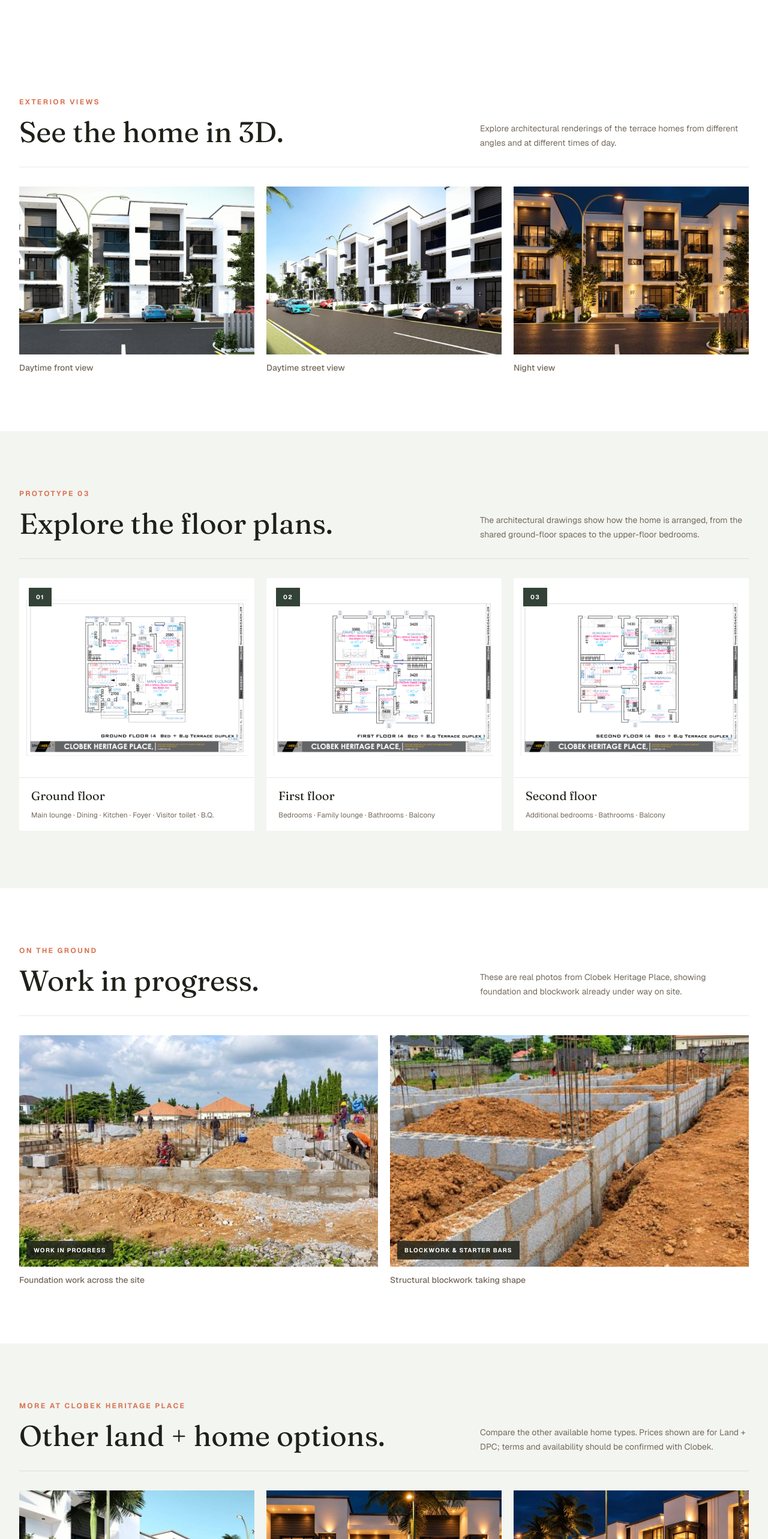
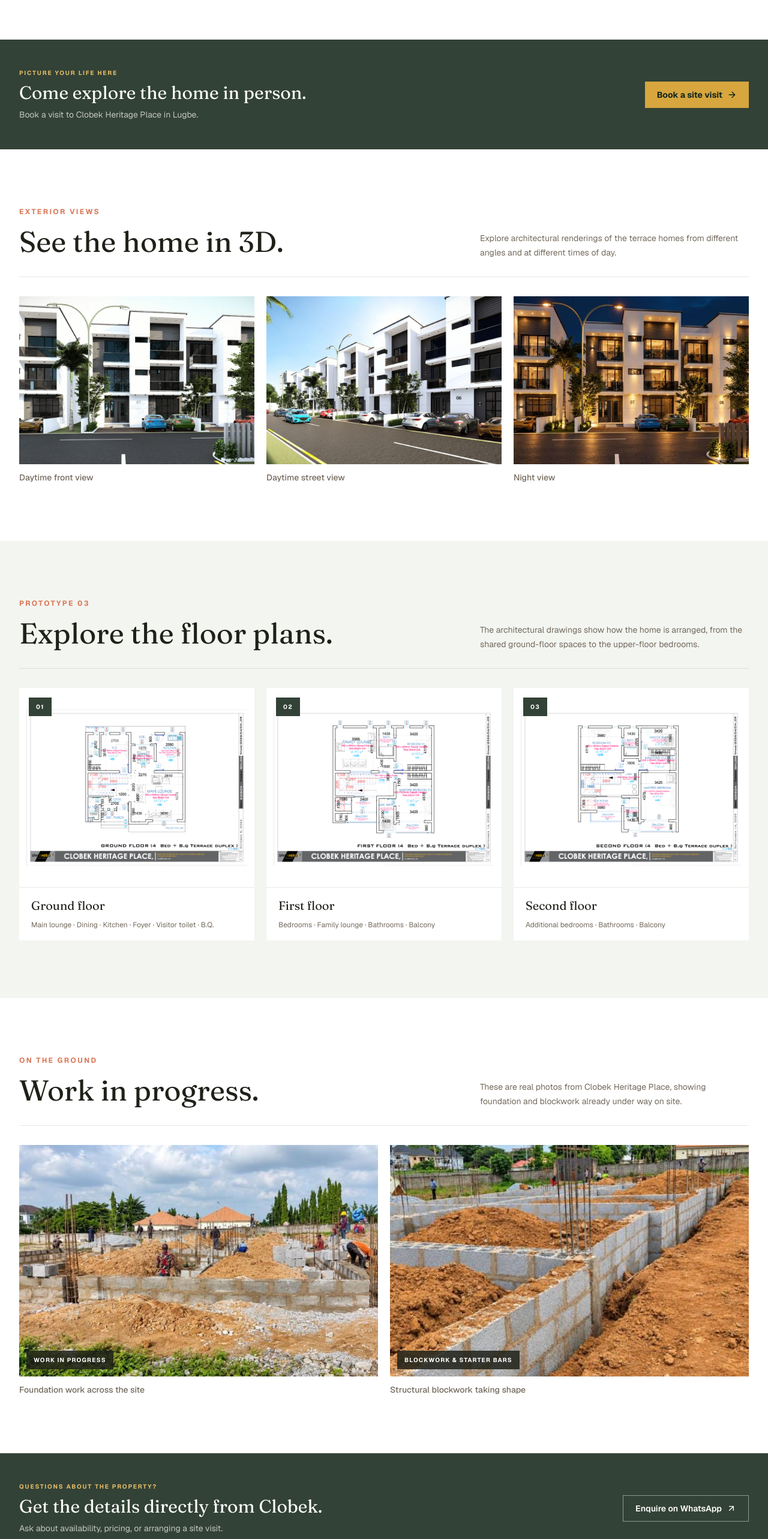
Before and after one commit to VictorWhite90/clobek-landingpage, a Next.js app: page /properties/4-bedroom-terrace-bq in a window 1280 px wide. Shown: the part 1176-3742 px from the top of the page at 60% size. Built offline with nearby package versions, Linux system fonts and the light colour scheme.

Commit message:
added cta

```diff
--- a/src/app/properties/4-bedroom-terrace-bq/page.tsx
+++ b/src/app/properties/4-bedroom-terrace-bq/page.tsx
@@ -305,6 +305,30 @@ export default function FourBedroomTerracePage() {
         </div>
       </section>
 
+      <section className="bg-grove px-5 py-10 text-white sm:px-8 sm:py-12">
+        <div className="mx-auto flex max-w-7xl flex-col gap-5 sm:flex-row sm:items-center sm:justify-between">
+          <div>
+            <p className="text-[10px] font-bold uppercase tracking-[0.18em] text-[#e4bd67]">
+              Picture your life here
+            </p>
+            <h2 className="mt-2 font-serif text-2xl sm:text-3xl">
+              Come explore the home in person.
+            </h2>
+            <p className="mt-2 text-sm text-white/70">
+              Book a visit to Clobek Heritage Place in Lugbe.
+            </p>
+          </div>
+          <a
+            href={visitUrl}
+            target="_blank"
+            rel="noopener noreferrer"
+            className="inline-flex min-h-11 shrink-0 items-center justify-center gap-2 self-start bg-[#d7a63e] px-5 text-sm font-bold text-[#11251d] transition hover:bg-[#e6bd65] sm:self-auto"
+          >
+            Book a site visit <ArrowRight className="h-4 w-4" />
+          </a>
+        </div>
+      </section>
+
       <section className="mx-auto max-w-7xl px-5 py-16 sm:px-8 sm:py-24">
         <div className="flex flex-col justify-between gap-5 border-b border-ink/10 pb-7 sm:flex-row sm:items-end">
           <div>
@@ -464,6 +488,30 @@ export default function FourBedroomTerracePage() {
         </div>
       </section>
 
+      <section className="bg-grove px-5 py-10 text-white sm:px-8 sm:py-12">
+        <div className="mx-auto flex max-w-7xl flex-col gap-5 sm:flex-row sm:items-center sm:justify-between">
+          <div>
+            <p className="text-[10px] font-bold uppercase tracking-[0.18em] text-[#e4bd67]">
+              Questions about the property?
+            </p>
+            <h2 className="mt-2 font-serif text-2xl sm:text-3xl">
+              Get the details directly from Clobek.
+            </h2>
+            <p className="mt-2 text-sm text-white/70">
+              Ask about availability, pricing, or arranging a site visit.
+            </p>
+          </div>
+          <a
+            href={whatsappUrl}
+            target="_blank"
+            rel="noopener noreferrer"
+            className="inline-flex min-h-11 shrink-0 items-center justify-center gap-2 self-start border border-white/45 px-5 text-sm font-semibold text-white transition hover:bg-white/10 sm:self-auto"
+          >
+            Enquire on WhatsApp <ArrowUpRight className="h-4 w-4" />
+          </a>
+        </div>
+      </section>
+
       <section className="bg-[#f3f5f1] py-16 sm:py-24">
         <div className="mx-auto max-w-7xl px-5 sm:px-8">
           <div className="flex flex-col justify-between gap-5 border-b border-ink/10 pb-7 sm:flex-row sm:items-end">
```
